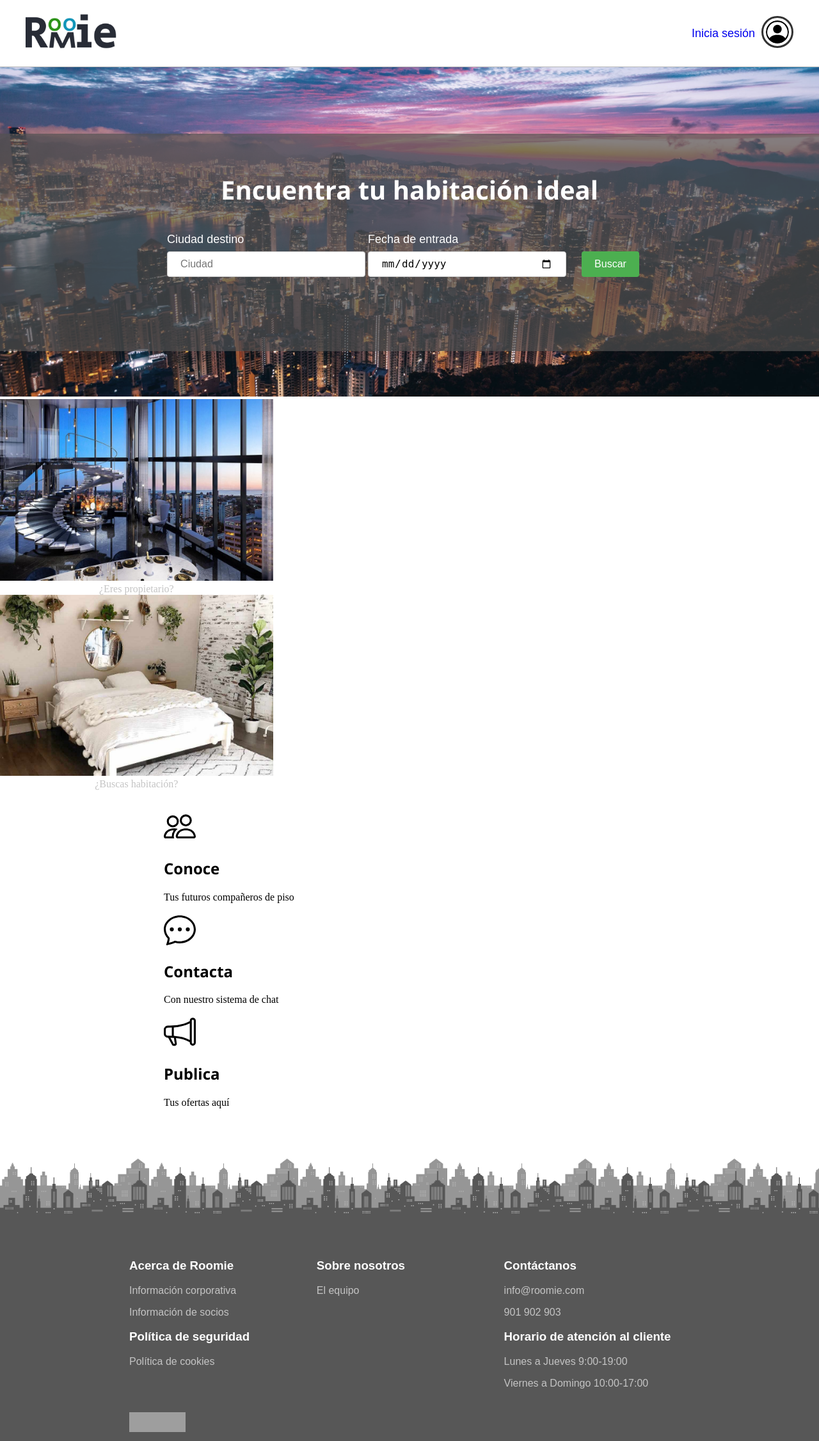
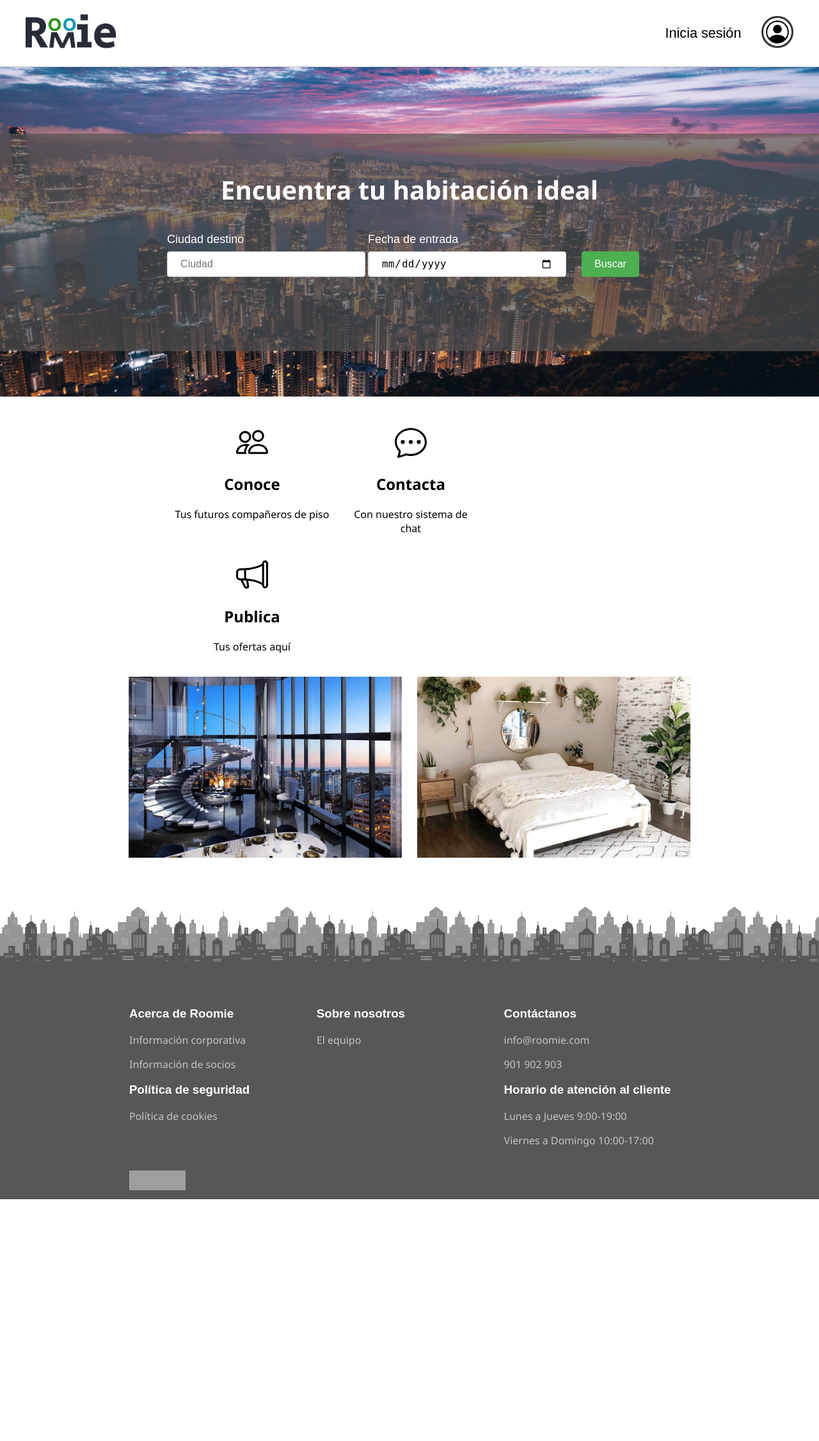
Before and after one commit to anamarsabi/AW-ProyectoFinal, a PHP site: page /miApp/ in a window 1280 px wide. Shown: the whole page at 64% size. After the commit the page ends 1875 px from the top, so only its background shows below. Run offline with PHP 8.4, Linux system fonts and the light colour scheme; some libraries are stand-ins or nearby versions; grey boxes are pictures that could not be loaded.

Commit message:
últimos cambios revertidos de jing, ahora todo correcto

```diff
--- a/css/estilo.css
+++ b/css/estilo.css
@@ -98,7 +98,13 @@ a.username{
     color: black;
 }
 
-.enlace-detalles:hover{
+.enlace-login{
+    font-size: 1.2em;
+    padding: 1em;
+    color: black;
+}
+
+.enlace-detalles:hover, .enlace-login:hover{
     color:#419A1C;
 }
 /* col-2 px-10-20 mx-8-0  */
@@ -137,6 +143,13 @@ a.username{
 .index-footer-block{
     text-align: left;
     display: inline-block;
+    padding: 10px;
+    vertical-align: top;
+}
+
+.index-content-block{
+    text-align: center;
+    display: inline-block !important;
     padding: 10px;
     vertical-align: top;
 }
@@ -629,6 +642,28 @@ div.save-btn-bg{
     color: #c4c4c4;
 }
 
+#index-ico-1:hover{
+    color:#1095B8;
+}
+
+#index-ico-2:hover{
+    color:#419A1C;
+}
+
+#index-ico-3:hover{
+    color:#e0b300;
+}
+
+#contacto-center{
+    display: block;
+    margin-left: auto;
+    margin-right: auto;
+}
+
+
+.white{
+    color: white;
+}
 
 /* ul.detalles > li{
     padding: 1em;
@@ -958,7 +993,7 @@ div.clear{
 }
 
 
-h1, h2, h4{
+h1, h2, h4, p{
     font-family: 'Segoe UI', Tahoma, Geneva, Verdana, sans-serif;
 }
 
@@ -1026,6 +1061,39 @@ form{
     height: 20px;
 }
 
+
+
+/* https://www.w3schools.com/howto/howto_css_image_overlay.asp */
+
+.bloque-middle {
+    transition: .6s ease;
+    opacity: 0;
+    position: absolute;
+    top: 50%;
+    left: 50%;
+    transform: translate(-50%, -50%);
+    -ms-transform: translate(-50%, -50%);
+    text-align: center;
+}
+
+.contenedor-imagen{
+    position: relative;
+}
+
+.contenedor-imagen:hover .imagen {
+    opacity: 0.4;
+}
+
+.contenedor-imagen:hover .bloque-middle {
+    opacity: 1;
+}
+
+.text-middle {
+    background-color: #419A1C;
+    color: white;
+    font-size: 30px;
+    padding: 16px 32px;
+}
 
 
 
@@ -1149,6 +1217,13 @@ h3.access-denied{
     clear:both;
 }
 
+.px-1{
+    padding: 10px;
+}
+
+.pt-3{
+    padding-top: 3em;
+}
 
 
 
--- a/includes/vistas/contenidos/contenido_index.php
+++ b/includes/vistas/contenidos/contenido_index.php
@@ -19,7 +19,7 @@ if($app->usuarioLogueado()){
     }
 }
 else{
-    $paths = ["vistas/comun/barra_busqueda.php", "vistas/comun/bloque_registro.php",  "vistas/comun/info_index.php"];
+    $paths = ["vistas/comun/barra_busqueda.php", "vistas/comun/info_index.php", "vistas/comun/bloque_registro.php"];
 
     $vista = Vista::getInstance();
     $vista->carga_contenido($paths);
```
